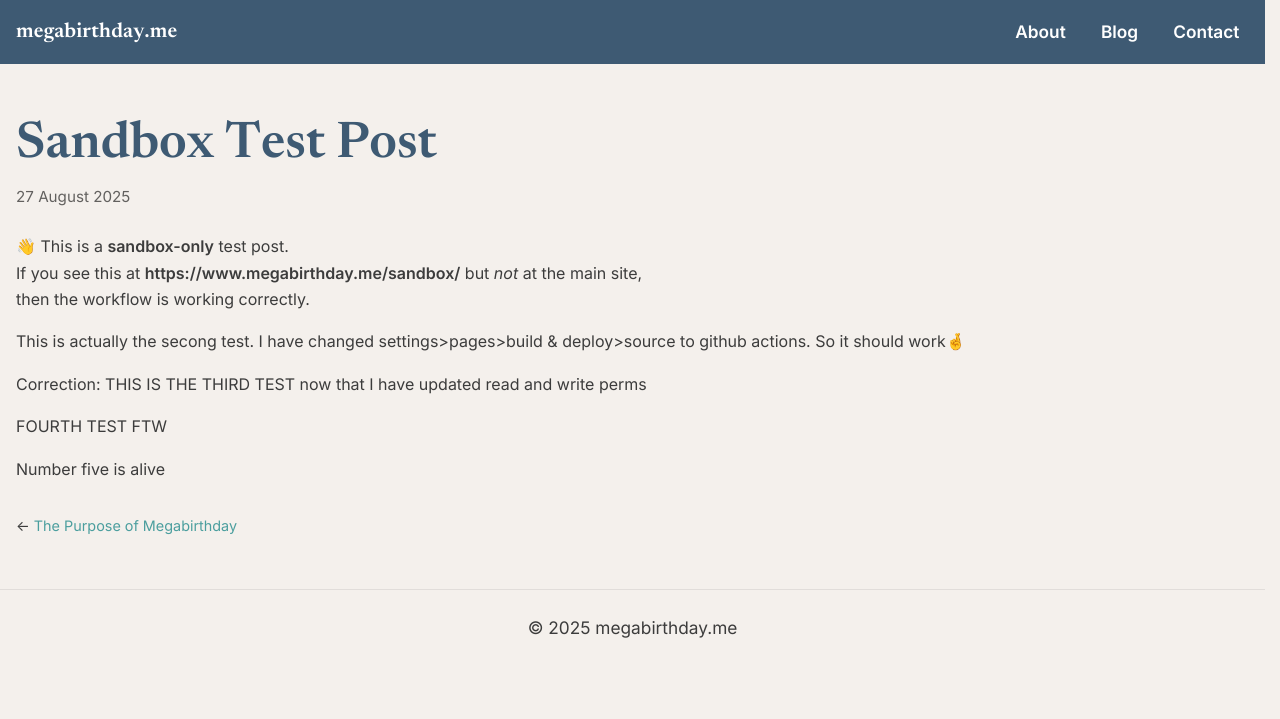
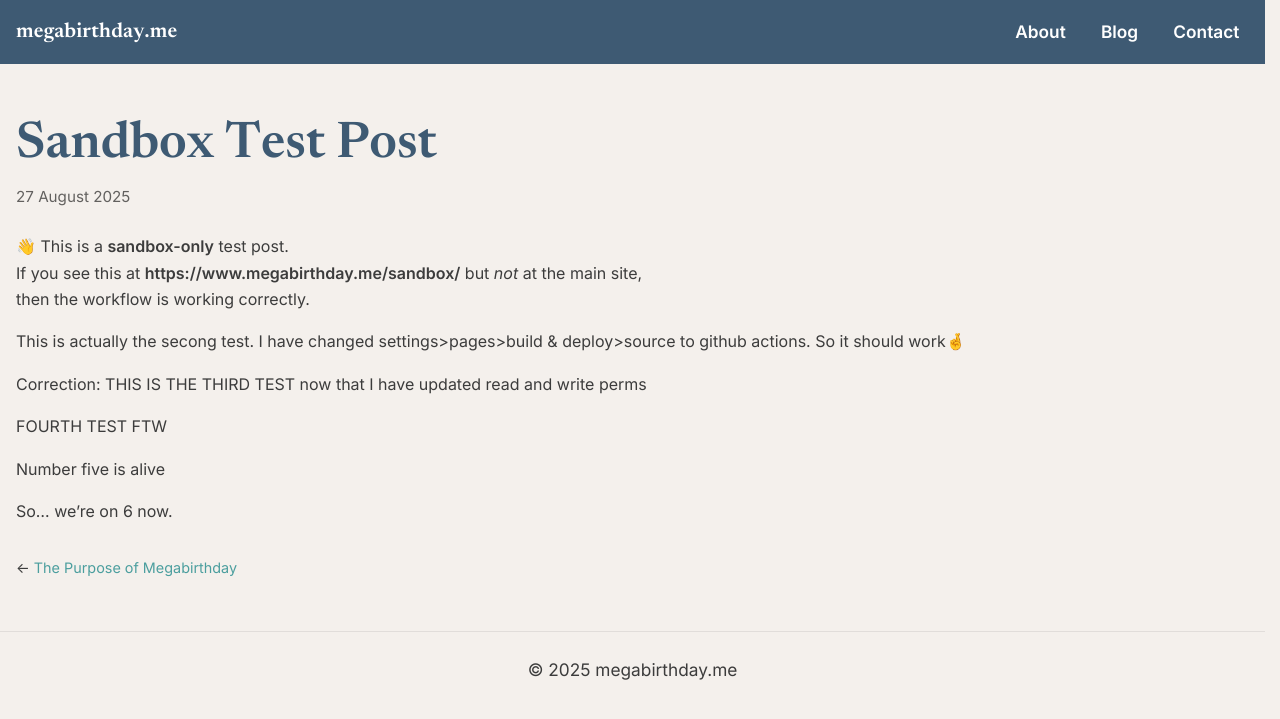
Before and after one commit to Vazool/megabirthday, a Jekyll site: the page built from _posts/2025-08-27-sandbox-test.md, in a window 1280 px wide. Shown: the top 719 px of the page. Built offline with Jekyll 4.4.1, drawn with Linux system fonts in a browser that asks for light colours.

Commit message:
Sandbox trigger test run

```diff
--- a/_posts/2025-08-27-sandbox-test.md
+++ b/_posts/2025-08-27-sandbox-test.md
@@ -15,3 +15,5 @@ Correction: THIS IS THE THIRD TEST now that I have updated read and write perms
 FOURTH TEST FTW
 
 Number five is alive
+
+So... we're on 6 now.
```
